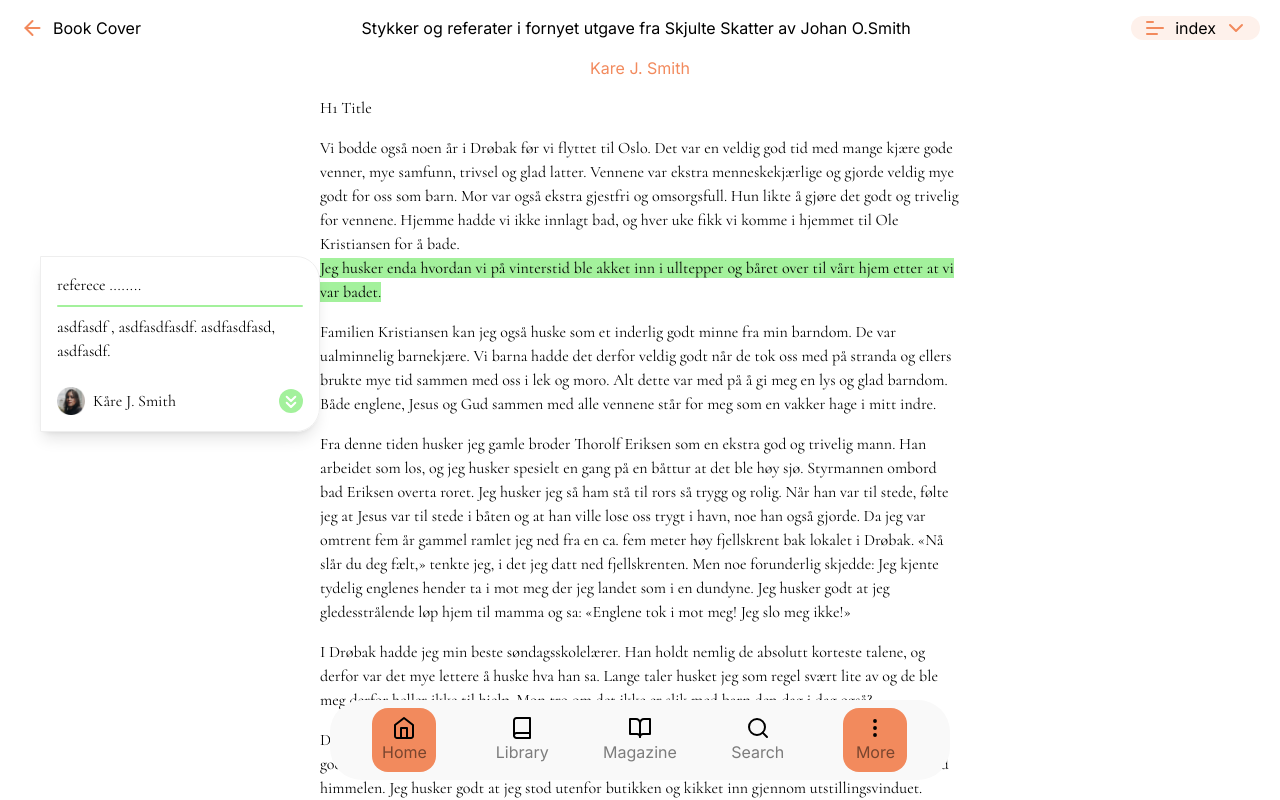
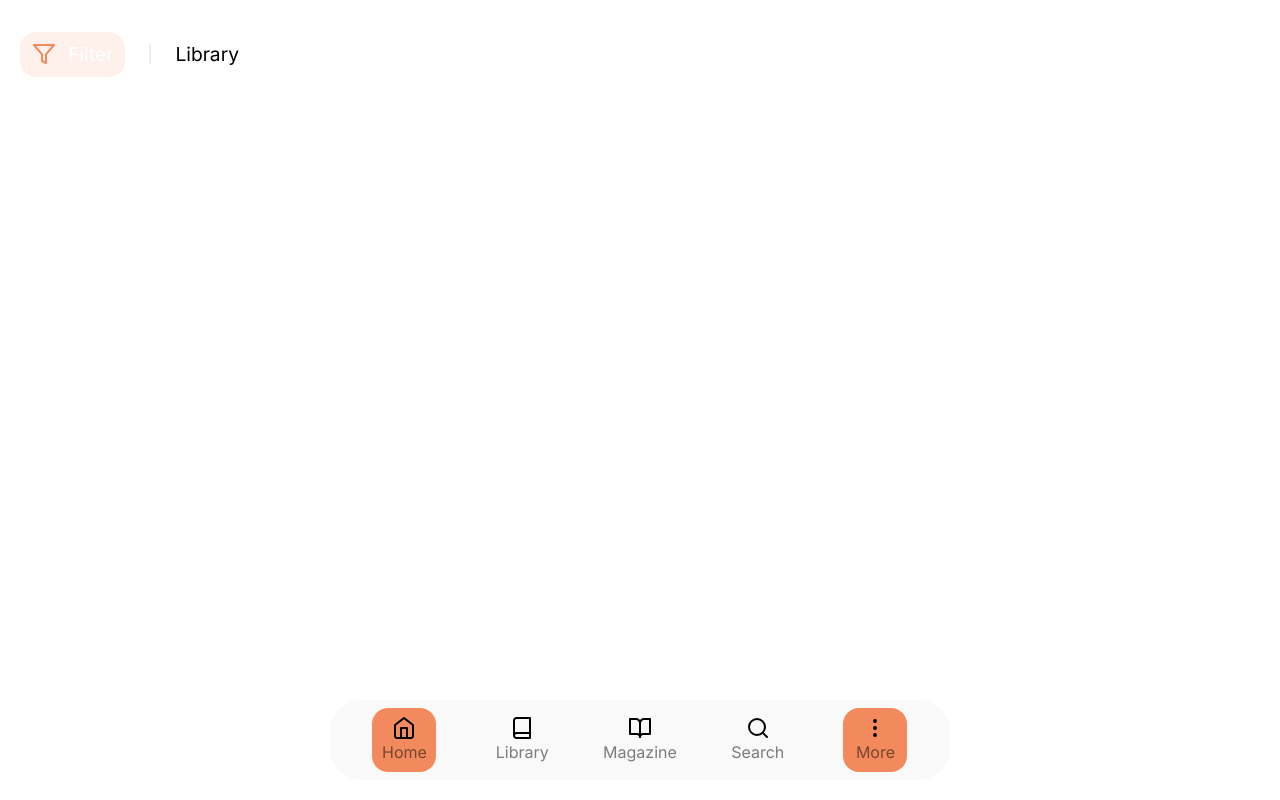
Before and after one commit to besiw/ssf-nextjs-app, a Next.js app: page /en/book in a window 1280 px wide. Built offline with nearby package versions, Linux system fonts and the light colour scheme.

Commit message:
update file name

```diff
--- a/app/[locale]/book/page.tsx
+++ b/app/[locale]/book/page.tsx
@@ -1,13 +1,14 @@
-'use client';
+"use client";
 
-import MainTemplate from '@/components/MainTemplate';
-import BookContent from './widgets/BookContent';
-import BooksTitle from './widgets/BooksTitle';
+import MainTemplate from "@/components/MainTemplate";
+import BookContent from "./widgets/BookContent";
+import BooksTitle from "./widgets/BooksTitle";
+import BooksFilter from "@/components/book/BooksFilter";
 
 export default function Home() {
-	return (
-		<>
-			<MainTemplate
+  return (
+    <>
+      {/* <MainTemplate
 				scroll
 				TopSection={
 					<BooksTitle
@@ -19,7 +20,8 @@ export default function Home() {
 				LeftColumn={<div />}
 				RightColumn={<div />}
 				MainSection={<BookContent />}
-			/>
-		</>
-	);
+			/> */}
+      <BooksFilter />
+    </>
+  );
 }
--- a/components/book/BooksFilter.tsx
+++ b/components/book/BooksFilter.tsx
@@ -1,18 +1,24 @@
 import filter from "@/assets/svg/filter-outline-white.svg";
 import filter2 from "@/assets/svg/filter-outline-PrimaryColor.svg";
 import Image from "next/image";
+import { useState } from "react";
 export default function BooksFilter() {
+  const [onsubmit, setOnSubmit] = useState(true);
+
   return (
-    <div className="flex items-center">
-      <div className="flex py-2 px-3 mr-6 rounded-2xl justify-center items-center  bg-PrimaryColor-200 hover:bg-PrimaryColor-diaphaneity12 ">
-        <Image src={filter} alt="" className={`mr-3 hover:hidden`} />
-        <Image
-          src={filter2}
-          alt=""
-          className="mr-3 hidden hover:inline-block"
-        />
-        <div className="text-12 text-white active:text-black-200 ">Filter</div>
-      </div>
+    <div className="flex items-center pl-5 pt-8">
+      <button
+        onClick={() => {
+          setOnSubmit(!onsubmit);
+        }}>
+        <div
+          className={`flex py-2 px-3 mr-6 rounded-2xl justify-center items-center bg-PrimaryColor-200 ${onsubmit && "bg-PrimaryColor-diaphaneity12"} `}>
+          <Image src={onsubmit ? filter2 : filter} alt="" className={`mr-3`} />
+          <div className={`text-12 text-white ${onsubmit && "text-black-200"}`}>
+            Filter
+          </div>
+        </div>
+      </button>
       <div className=" pl-6 h-5 border-l-2"></div>
       <div className=" text-12">Library</div>
     </div>
```
